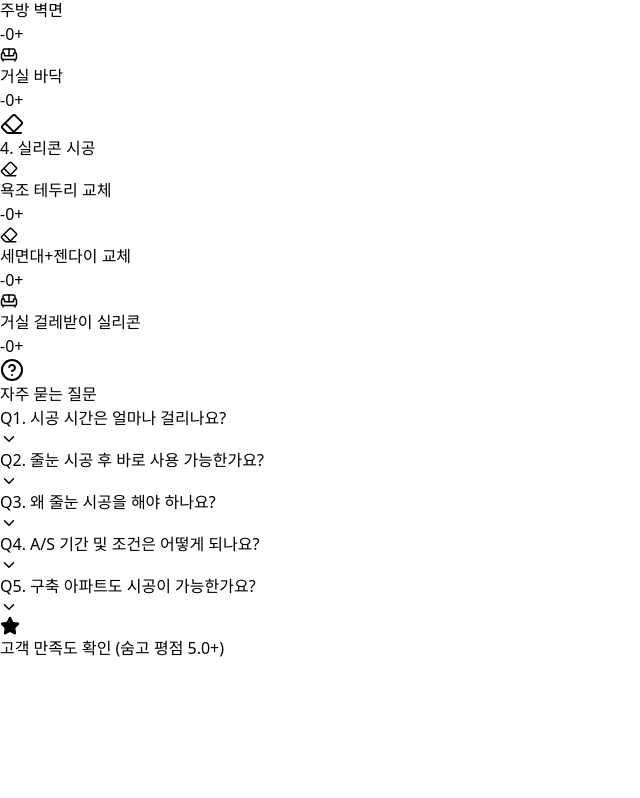
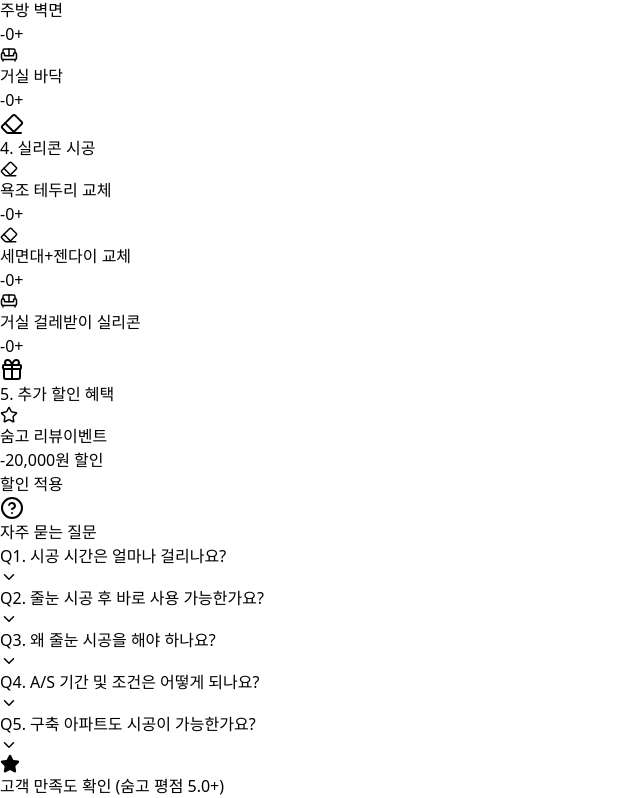
Before and after one commit to jsh5199-ai/julnun-web, a React (Vite) app: page / in a window 1280 px wide. Shown: the part 1566-2364 px from the top of the page, without its empty margins (0-640 px from the left). Before the commit the page ends 2226 px from the top, so only its background shows below. Built offline with nearby package versions, Linux system fonts and the light colour scheme.

Commit message:
수정완료

```diff
--- a/src/App.jsx
+++ b/src/App.jsx
@@ -247,7 +247,7 @@ const PackageToast = ({ isVisible, onClose, label }) => {
 };
 
 // -------------------------------------------------------------
-// ⭐️ [수정됨] QuoteModal: 하단 버튼을 상담/연결로 변경 ⭐️
+// ⭐️ [수정됨] QuoteModal: 최종 금액 스타일 및 문구, 버튼 변경, 이미지 저장 버튼 제거 ⭐️
 // -------------------------------------------------------------
 const QuoteModal = ({ calculation, onClose, quoteRef }) => {
     const {
@@ -322,6 +322,7 @@ const QuoteModal = ({ calculation, onClose, quoteRef }) => {
                     <h3 className="font-extrabold text-lg flex items-center gap-2">
                         <List className="h-6 w-6 text-white" /> 최종 견적서
                     </h3>
+                    {/* 모달 닫기 버튼 */}
                     <button onClick={onClose} className="text-white/80 hover:text-white transition active:scale-95"><X size={24} /></button>
                 </div>
 
@@ -400,22 +401,19 @@ const QuoteModal = ({ calculation, onClose, quoteRef }) => {
                             </div>
                         )}
 
-                        {/* 5. 최종 금액 영역 (VAT 문구 위치 변경 반영) */}
-                        <div className='mt-6 pt-4 flex justify-between items-end'>
-                            <div className='flex flex-col items-start'>
-                                {/* 문구 크기 text-base */}
-                                <span className='text-base font-bold text-gray-800'>최종 결제 금액</span>
-                            </div>
+                        {/* 5. 최종 금액 영역 (최종 결제 금액 문구 제거, 금액 네이비 변경) */}
+                        <div className='mt-6 pt-4 flex justify-end items-end'>
+                            {/* ⭐️ "최종 결제 금액" 문구 제거 ⭐️ */}
                             <div className="flex flex-col items-end">
                                 <div className='flex items-end'>
-                                    {/* 최종 금액: 폰트 크기 text-4xl, 색상 #585885 */}
-                                    <span className="text-4xl font-extrabold" style={{ color: '#585885' }}>
+                                    {/* 최종 금액: 폰트 크기 text-4xl, 색상 #1e3a8a (네이비) */}
+                                    <span className="text-4xl font-extrabold" style={{ color: '#1e3a8a' }}>
                                         {price.toLocaleString()}
                                     </span>
-                                    {/* '원' 문구: 폰트 크기 text-lg, 색상 #585885 */}
-                                    <span className="text-lg font-normal ml-1" style={{ color: '#585885' }}>원</span>
+                                    {/* '원' 문구: 폰트 크기 text-lg, 색상 #1e3a8a (네이비) */}
+                                    <span className="text-lg font-normal ml-1" style={{ color: '#1e3a8a' }}>원</span>
                                 </div>
-                                {/* ⭐️ VAT 문구 위치 변경: 금액 바로 밑에 위치 ⭐️ */}
+                                {/* VAT 문구 위치 변경: 금액 바로 밑에 위치 */}
                                 <span className='text-xs text-gray-500 mt-1'>
                                     VAT 별도 / 현장상황별 상이
                                 </span>
@@ -434,12 +432,7 @@ const QuoteModal = ({ calculation, onClose, quoteRef }) => {
                                 조각타일 및 대리석은 시공불가
                             </div>
                         </div>
-
-                        <div className='text-center pt-3'>
-                            <button onClick={handleImageSave} className="py-2.5 px-4 bg-gray-100 text-gray-700 rounded-lg font-bold text-sm hover:bg-gray-200 transition shadow-md flex items-center justify-center gap-2 mx-auto active:scale-95">
-                                <Download size={16} /> 견적서 이미지로 저장 (캡처)
-                            </button>
-                        </div>
+                        {/* ⭐️ [제거됨] 견적서 이미지 저장 버튼 제거 ⭐️ */}
 
                     </div>
                     {/* 견적서 캡처 영역 종료 */}
@@ -462,7 +455,6 @@ const QuoteModal = ({ calculation, onClose, quoteRef }) => {
                        <Phone size={18} /> 상담원 연결
                     </a>
                 </div>
-                {/* ⭐️ [수정된 부분] 끝 ⭐️ */}
             </div>
         </div>
     );
@@ -601,7 +593,7 @@ const ColorPalette = ({ selectedColorId, onSelect, onTileImageUpload, tileImageU
 
                     {/* 2. 워터마크 레이어 (z-index 5) */}
                     <div
-                        className="absolute inset-0 flex items-center justify-center opacity-70"
+                        className="absolute inset-0 flex items-center justify-center opacity-80"
                         style={{
                             zIndex: 5,
                             backgroundImage: 'url(/logo.png)',
@@ -1502,6 +1494,35 @@ export default function App() {
                 </div>
                 </section>
 
+                {/* ⭐️ [추가] 리뷰 이벤트 버튼 ⭐️ */}
+                <div className="bg-white p-5 rounded-xl shadow-lg border border-gray-100 animate-fade-in">
+                    <h2 className="text-lg font-extrabold flex items-center gap-2 mb-4 text-gray-800 border-b pb-2">
+                        <Gift className="h-5 w-5 text-red-500" /> 5. 추가 할인 혜택
+                    </h2>
+                    <div className="space-y-3">
+                        {/* 숨고 리뷰 이벤트 */}
+                        <div className={`p-3 rounded-lg border transition duration-150 ${isSoomgoReviewApplied ? 'bg-red-50 border-red-400' : 'bg-gray-50 border-gray-200 hover:bg-gray-100'}`}>
+                            <div className="flex items-center justify-between">
+                                <div className="flex items-center gap-3">
+                                    <div className={`p-2 rounded-full shadow-sm ${isSoomgoReviewApplied ? 'bg-red-500 text-white' : 'bg-gray-200 text-red-600'}`}>
+                                        <Star size={18} />
+                                    </div>
+                                    <div>
+                                        <div className="font-semibold text-gray-800">{soomgoReviewEvent.label}</div>
+                                        <div className="text-xs text-gray-500"><span className="block text-red-600">-{soomgoReviewEvent.discount.toLocaleString()}원 할인</span></div>
+                                    </div>
+                                </div>
+                                <button
+                                    onClick={() => toggleReview('soomgo_review')}
+                                    className={`py-1 px-3 rounded-full text-xs font-bold transition active:scale-95 ${isSoomgoReviewApplied ? 'bg-red-600 text-white' : 'bg-gray-200 text-gray-700 hover:bg-gray-300'}`}
+                                >
+                                    {isSoomgoReviewApplied ? '적용됨' : '할인 적용'}
+                                </button>
+                            </div>
+                        </div>
+                    </div>
+                </div>
+
                 {/* 자주 묻는 질문 (FAQ) (유지) */}
                 <section className="bg-white p-5 rounded-xl shadow-lg border border-gray-100 animate-fade-in delay-750">
                 <h2 className="text-lg font-extrabold text-gray-800 mb-2 flex items-center gap-2 border-b pb-2">
```
